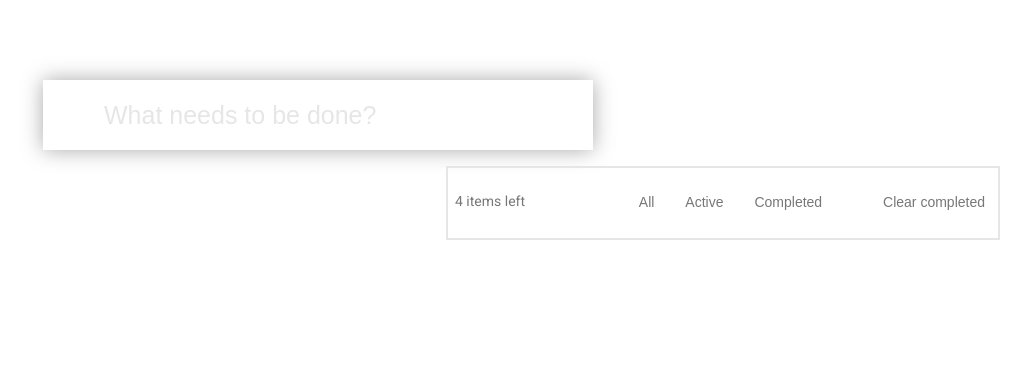
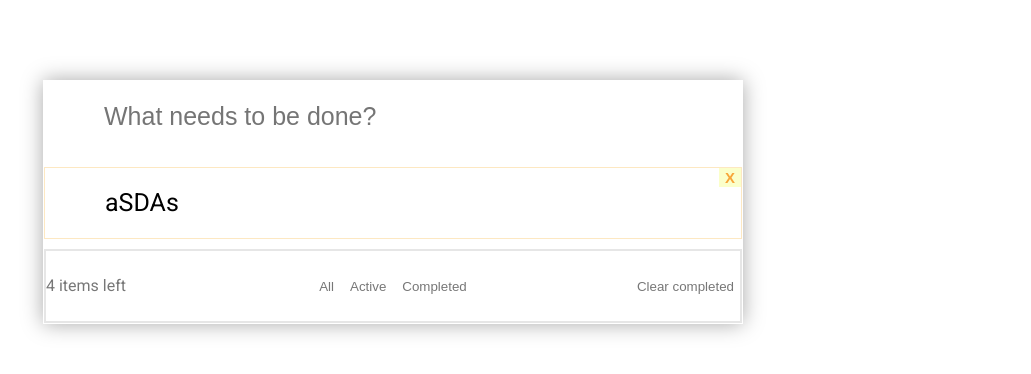
Before and after one commit to krassypetkova/jQuery, a website: page todos/index.html in a window 1280 px wide. Shown: the part 128-502 px from the top of the page, without its empty margins (247-1278 px from the left). Drawn offline with nearby package versions, Linux system fonts and the light colour scheme.

Commit message:
Todos app - improved code:
-html document
-css document

```diff
--- a/todos/index.html
+++ b/todos/index.html
@@ -8,24 +8,27 @@
     <script src="../bower_components/jquery/dist/jquery.min.js"></script>
 </head>
 <body>
-    <section id="width-1000">
+    <section id="wrapper">
         <h1 id="app-heading">todos</h1>
-        <section>
-            <!--<div id="input-div">-->
+        <div id="todo-wrapper">
             <form id="add-todo-form">
-                <input id="input" name="message" placeholder="What needs to be done?">
+                <input id="add-todo-input" name="message" placeholder="What needs to be done?">
             </form>
-            <!--</div>-->
-        </section>
-        <ul id="myList">
-        </ul>
-        <section id="footer">
-            <p id="items-left">4 items left</p>
-            <button class="btn hvr-glow" type="button">All</button>
-            <button class="btn hvr-glow" type="button">Active</button>
-            <button class="btn hvr-glow" type="button">Completed</button>
-            <button class="btn btn-4 hvr-glow" type="button">Clear completed</button>
-        </section>
+            <ul id="todo-list">
+                <li>aSDAs<button class="btnRemove">X</button></li>
+            </ul>
+            <footer>
+                <p id="items-left">4 items left</p>
+                <div id="buttons-wrapper">
+                    <input class="btn hvr-glow" type="button" value="All">
+                    <input class="btn hvr-glow" type="button" value="Active">
+                    <input class="btn hvr-glow" type="button" value="Completed">
+                </div>
+                <div id="items-right">
+                    <input class="btn btn-4 hvr-glow" type="button" value="Clear completed">
+                </div>
+            </footer>
+        </div>
     </section>
 
     <script>
--- a/todos/todos.css
+++ b/todos/todos.css
@@ -1,30 +1,26 @@
 html, body {
     font-family: Roboto;
+    font-size: 16px;
 }
 
-#width-1000 {
+textarea:focus, input:focus{
+    outline: 0;
+}
+
+#wrapper {
     width: 700px;
     margin: 0 auto;
 }
 
 #app-heading {
     position: relative;
-    /*color: rgba(175, 47, 47, 0.15);*/
     color : rgba(248,177,72,0.8);
-    font-size: 100px;
+    font-size: 6.25rem;
     text-align: center;
 }
 /***************************************/
-#input {
-    /*position: absolute;
-    left: 410px;
-    top: 130px;*/
-    margin: 0 auto;
-    padding-left: 60px;
-    width: 550px;
-    height: 70px;
-    font-size: 25px;
 
+#todo-wrapper {
     box-shadow:0px 0px 5px #A9A9A9;
     -webkit-box-shadow: 0px 0px 20px #A9A9A9;
     -webkit-padding: 3px;
@@ -36,9 +32,17 @@ html, body {
     outline: 0;
 }
 
-#input:focus {
-    box-shadow:0px 0px 5px #F8A639/*#E89595*/;
-    -webkit-box-shadow: 0px 0px 20px #F8A639/*#E89595*/;
+#add-todo-input {
+    width: 100%;
+    padding-left: 60px;
+    height: 70px;
+    font-size: 1.563rem;
+    border: none;
+}
+
+/*#input:focus {
+    box-shadow:0px 0px 5px #F8A639/!*#E89595*!/;
+    -webkit-box-shadow: 0px 0px 20px #F8A639/!*#E89595*!/;
     -webkit-padding: 3px;
 
     border-width: 1px;
@@ -53,23 +57,22 @@ input::-webkit-input-placeholder, textarea::-webkit-input-placeholder {
 }
 input:-moz-placeholder, textarea:-moz-placeholder {
     color: rgba(230,230,230,1.9);
+}*/
+
+/***************************************/
+#todo-list {
+    margin-top: 0px;
+    margin-bottom: 10px;
+    padding: 0;
 }
 
-/***************************************/
-ul {
-    position: relative;
-    left: 362px;
-    margin-top: 0px;
-    margin-bottom: 10px;
-}
-
-li {
+#todo-list > li {
     position: relative;
     border: 1px solid rgba(249,198,103,0.4)/*#E6E6E6*/;
-    width: 490px;
     height: 70px;
+    line-height: 70px;
     list-style-type: none;
-    font-size: 25px;
+    font-size: 1.563rem;
     padding-left: 60px;
 }
 
@@ -84,38 +87,36 @@ li {
 }
 /***************************************/
 #items-left {
-    position: absolute;
-    left: 7px;
-    margin-top: 25px;
-    display: inline;
-    font-size: 14px;
     color: #777777;
+    margin: 0;
+}
+
+#buttons-wrapper {
+    text-align: center;
 }
 
 .btn {
-    margin-top: 25px;
-    margin-left: 15px;
-    font-size: 14px;
     color: #777777;
     border: transparent;
     background-color: transparent;
 }
 
-/*.hvr-glow:focus {
-    border-color: rgba(175, 47, 47, 0.15);
-}*/
-
-.btn-4 {
-    position: absolute;
-    right: 7px;
+footer {
+    border: 2px solid /*rgba(249,198,103,0.4)*/#E6E6E6;
+    height: 70px;
 }
 
-#footer {
+footer > * {
+    float: left;
+    width: 33.333%;
+    height: 70px;
+    line-height: 70px;
+}
+
+#items-right {
+    text-align: right;
+}
+#items-right > input {
     position: relative;
-    left: 403px;
-    border: 2px solid /*rgba(249,198,103,0.4)*/#E6E6E6;
-    width: 550px;
-    height: 70px;
-    text-align: center;
-
+    top: 27px;
 }
```
